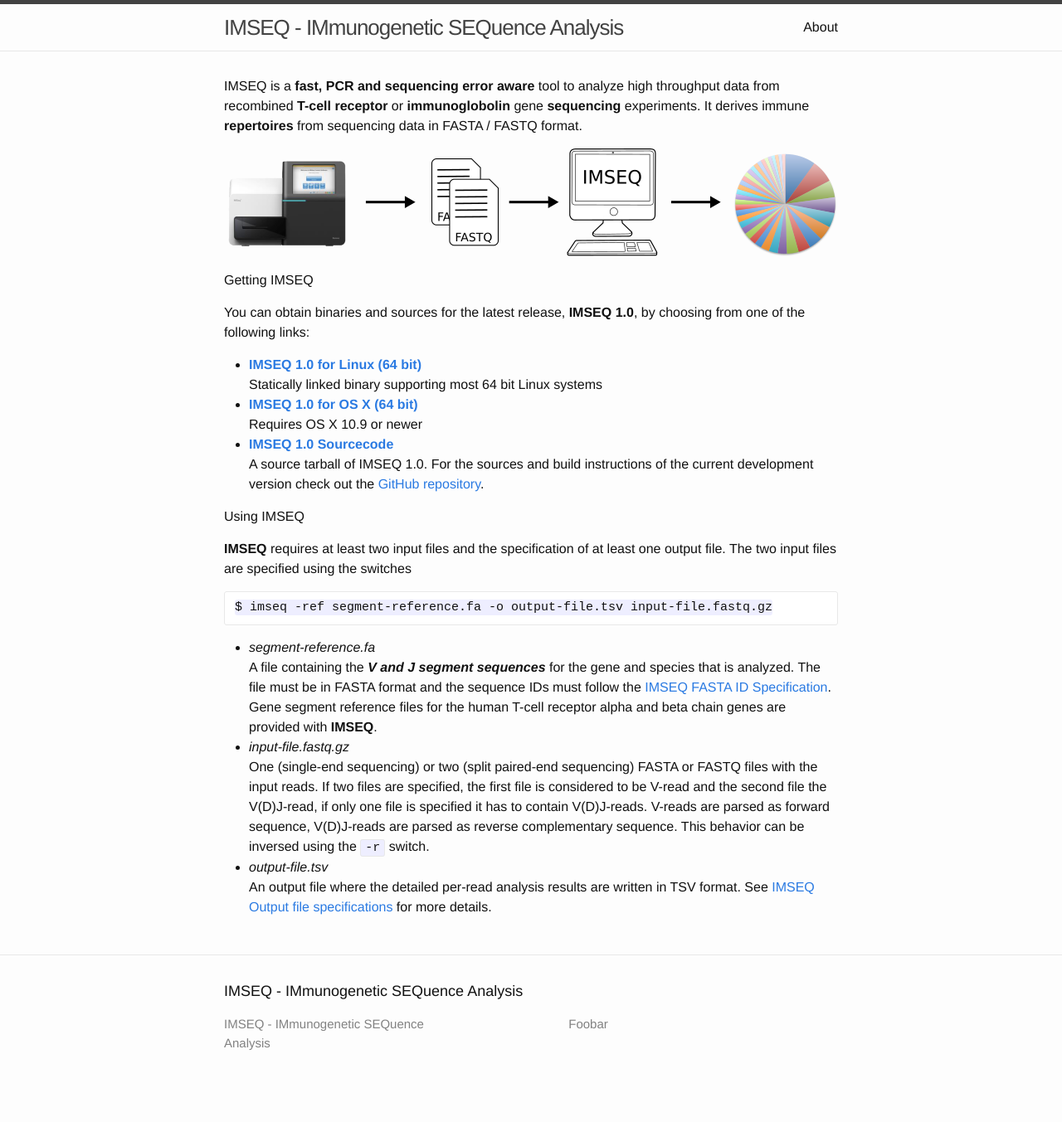
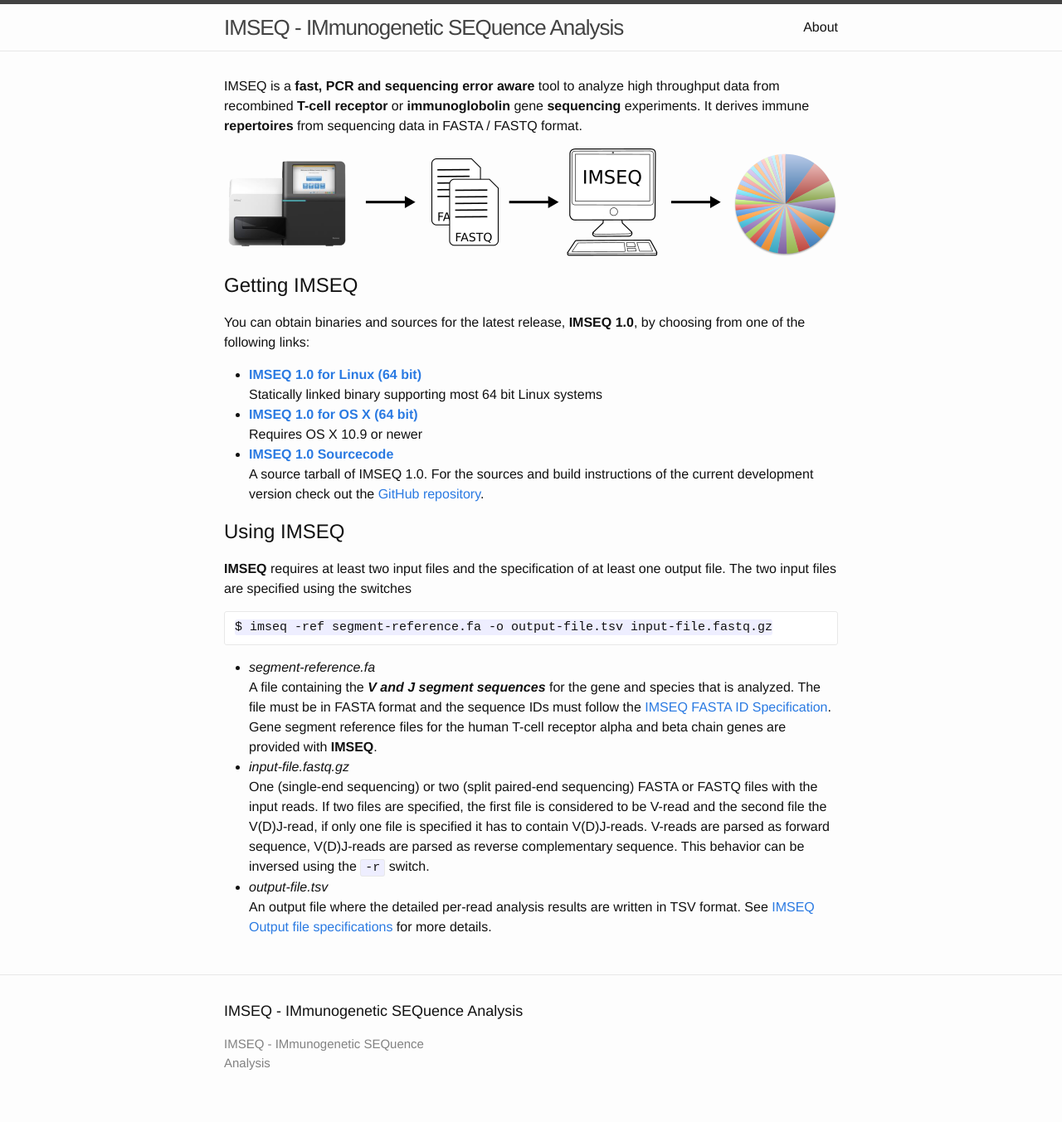
Before and after one commit to lkuchenb/imseq, a Jekyll site: the page built from index.md, in a window 1280 px wide. Shown: the whole page at 83% size. Built offline with Jekyll 4.4.1, drawn with Linux system fonts in a browser that asks for light colours; before the commit the page ends 1329 px from its top, so only the background shows below that.

Commit message:
baseurl stuff again

````diff
--- a/_config.yml
+++ b/_config.yml
@@ -1,11 +1,10 @@
 # Site settings
 title: IMSEQ - IMmunogenetic SEQuence Analysis
-description: Foobar
 #description: > # this means to ignore newlines until "baseurl:"
 #  Write an awesome description for your new site here. You can edit this
 #  line in _config.yml. It will appear in your document head meta (for
 #  Google search results) and in your feed.xml site description.
-baseurl: "/imseq" # the subpath of your site, e.g. /blog/
+baseurl: "" # the subpath of your site, e.g. /blog/
 url: "http://www.imtools.org" # the base hostname & protocol for your site
 
 # Build settings
--- a/index.md
+++ b/index.md
@@ -7,7 +7,7 @@
 
 ![IMSEQ Workflow](./images/imseq-flow.png)
 
-#### Getting IMSEQ
+## Getting IMSEQ
 
 You can obtain binaries and sources for the latest release, **IMSEQ 1.0**, by choosing from one of the following links:
 
@@ -15,13 +15,13 @@
  * [**IMSEQ 1.0 for OS X (64 bit)**](./binaries/imseq-1.0-mac64.tgz)<br/>Requires OS X 10.9 or newer
  * [**IMSEQ 1.0 Sourcecode**](./binaries/imseq-1.0-source.tgz)<br/>A source tarball of IMSEQ 1.0. For the sources and build instructions of the current development version check out the [GitHub repository](https://github.com/lkuchenb/imseq).
 
-#### Using IMSEQ
+## Using IMSEQ
 
 **IMSEQ** requires at least two input files and the specification of at least one output file. The two input files are specified using the switches
 
     $ imseq -ref segment-reference.fa -o output-file.tsv input-file.fastq.gz
 
 <p></p>
- * _segment-reference.fa_<br/>A file containing the ***V and J segment sequences*** for the gene and species that is analyzed. The file must be in FASTA format and the sequence IDs must follow the [IMSEQ FASTA ID Specification]({{ site.baseurl }}/fastaFormat). Gene segment reference files for the human T-cell receptor alpha and beta chain genes are provided with **IMSEQ**.
+ * _segment-reference.fa_<br/>A file containing the ***V and J segment sequences*** for the gene and species that is analyzed. The file must be in FASTA format and the sequence IDs must follow the [IMSEQ FASTA ID Specification](./fastaFormat). Gene segment reference files for the human T-cell receptor alpha and beta chain genes are provided with **IMSEQ**.
  * _input-file.fastq.gz_<br/>One (single-end sequencing) or two (split paired-end sequencing) FASTA or FASTQ files with the input reads. If two files are specified, the first file is considered to be V-read and the second file the V(D)J-read, if only one file is specified it has to contain V(D)J-reads. V-reads are parsed as forward sequence, V(D)J-reads are parsed as reverse complementary sequence. This behavior can be inversed using the ```-r``` switch.
- * _output-file.tsv_<br/>An output file where the detailed per-read analysis results are written in TSV format. See [IMSEQ Output file specifications]({{ site.baseurl }}/outputFiles) for more details.
+ * _output-file.tsv_<br/>An output file where the detailed per-read analysis results are written in TSV format. See [IMSEQ Output file specifications](./outputFiles) for more details.
````
